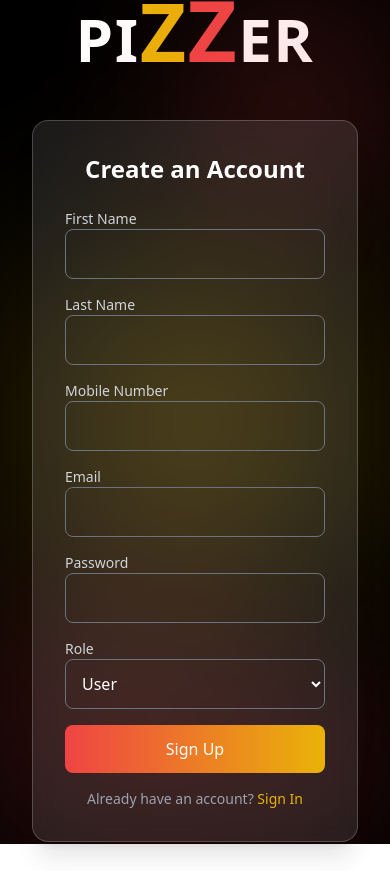
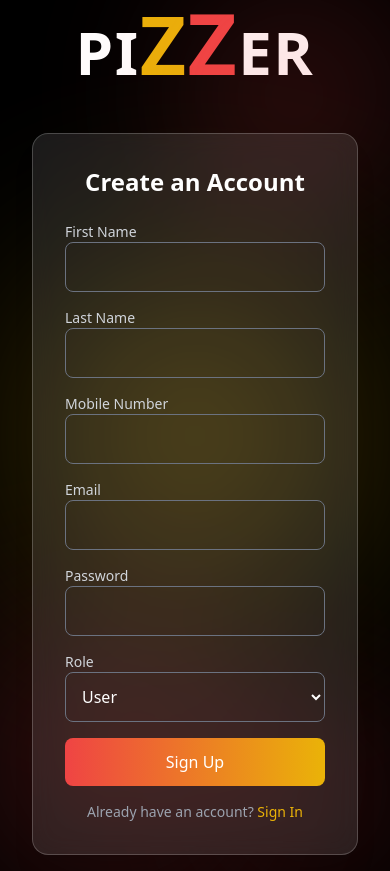
Before and after one commit to Nilanjan-Mondal/Pizzerr, a React (Vite) app in the folder Client/: page /auth in a window 390 px wide. Built offline with nearby package versions, Linux system fonts and the light colour scheme; no server answers.

Commit message:
Made responsive

```diff
--- a/Client/src/Pages/AuthPage.jsx
+++ b/Client/src/Pages/AuthPage.jsx
@@ -46,7 +46,7 @@ export default function AuthPage({ onAuth }) {
   };
 
   return (
-    <div className="flex flex-col md:flex-row h-screen bg-black relative justify-center items-center px-4 md:px-0">
+    <div className="flex flex-col md:flex-row min-h-screen bg-black relative justify-center items-center px-4 md:px-0">
       {/* Background Effects */}
       <div className="absolute inset-0 overflow-hidden">
         <div className="absolute top-[50%] left-[50%] transform -translate-x-1/2 -translate-y-1/2 w-[18rem] md:w-[22rem] h-[18rem] md:h-[22rem] bg-yellow-500 opacity-40 rounded-full blur-[120px]"></div>
```
